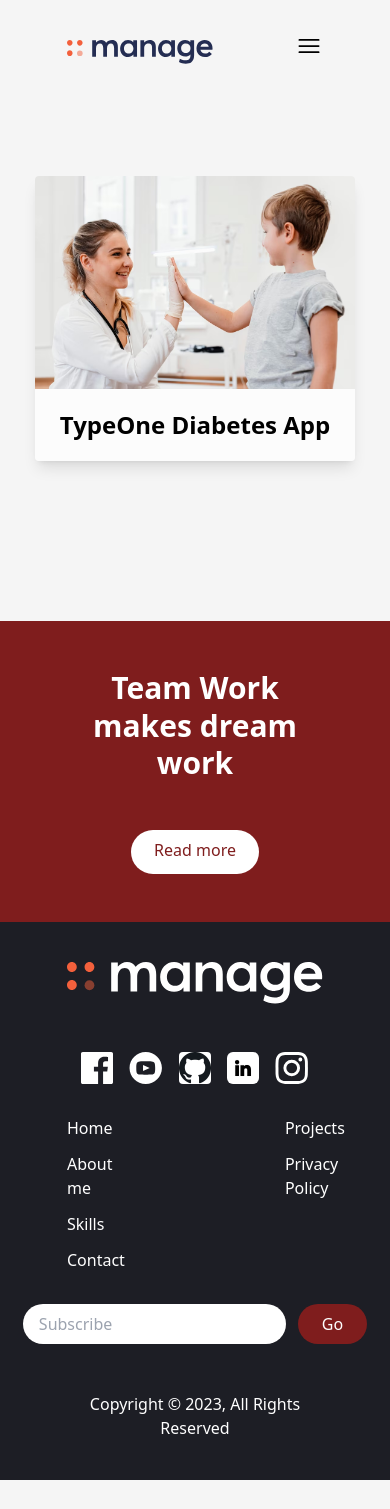
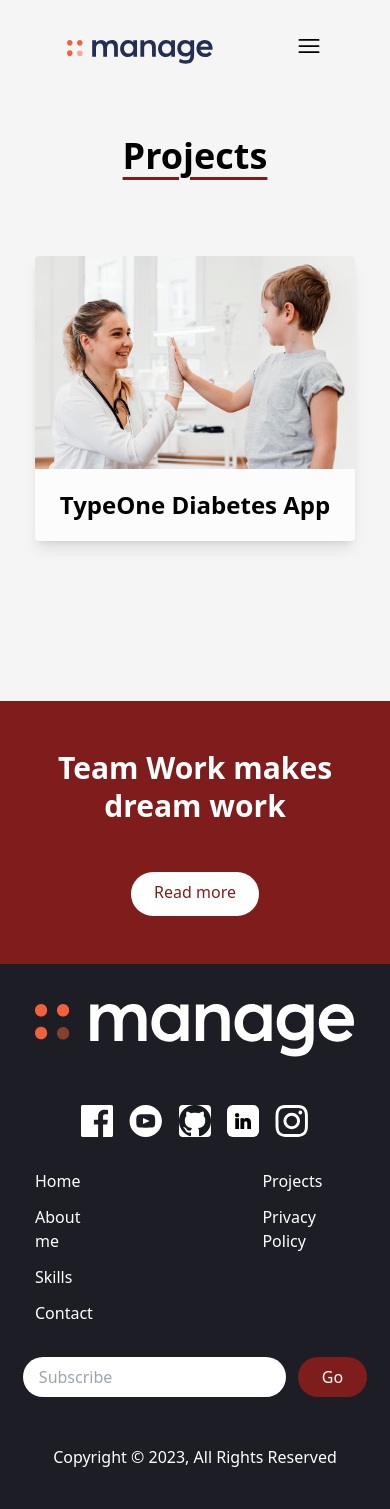
Before and after one commit to adhanif/React_Tailwind_Portfolio_APP, a React (Vite) app in the folder Frontend/: page /Portfolio in a window 390 px wide. Before the commit the page ends 1480 px from the top, so only its background shows below. Built offline with nearby package versions, Linux system fonts and the light colour scheme; the HTML template or start-up script is replaced by a standard one.

Commit message:
projects heading added in Portfolio

```diff
--- a/Frontend/src/components/CtaSection.jsx
+++ b/Frontend/src/components/CtaSection.jsx
@@ -5,7 +5,7 @@ export default function CtaSection() {
     <>
       <section className="bg-red-900 ">
         {/* flex-container  */}
-        <div className="container flex flex-col items-center justify-between px-8  py-12 mx-auto mt-40  space-y-12 md:py-16 md:flex-row md:space-y-0">
+        <div className="container flex flex-col items-center justify-between md:px-8  py-12 mx-auto mt-40  space-y-12 md:py-16 md:flex-row md:space-y-0">
           <h1 className="text-3xl font-bold leading-tight text-center text-white md:text-4xl md:max-w-xl md:text-left">
             Team Work makes dream work
           </h1>
--- a/Frontend/src/components/Footer.jsx
+++ b/Frontend/src/components/Footer.jsx
@@ -12,7 +12,7 @@ export default function Footer() {
   return (
     <>
       <footer className="bg-veryDarkBlue">
-        <div className="container flex flex-col justify-between mx-auto px-8 space-y-8 py-10  lg:flex-row  md:space-y-0  ">
+        <div className="container flex flex-col justify-between mx-auto md:px-8 space-y-8 py-10  lg:flex-row  md:space-y-0  ">
           {/* logo container  */}
           <div className="flex flex-col space-y-12 md:mb-8">
             <img src={logowhite} alt="" className="lg:h-8 " />
--- a/Frontend/src/components/HeroSection.jsx
+++ b/Frontend/src/components/HeroSection.jsx
@@ -71,7 +71,7 @@ export default function HeroSection() {
         </div>
       </div>
 
-      <h1 className=" mt-10 md:mt-40 font-bold text-6xl mb-2 text-center underline underline-offset-8 decoration-red-900 ">
+      <h1 className=" mt-20 md:mt-40 font-bold text-4xl md:text-6xl mb-2 text-center underline underline-offset-8 decoration-red-900 ">
         Services
       </h1>
       <div className="container grid grid-cols-6 gap-10    items-center md:px-8 mx-auto mt-20 mb-20 lg:grid-cols-3  md:grid-cols-2 sm:grid-cols-1 xs:grid-cols-1 ">
--- a/Frontend/src/components/Portfolio.jsx
+++ b/Frontend/src/components/Portfolio.jsx
@@ -6,6 +6,9 @@ import image from "../img/diabetes.avif";
 export default function Portfolio() {
   return (
     <>
+      <h1 className=" mt-10 md:mt-20 font-bold text-4xl md:text-6xl text-center underline underline-offset-8 decoration-red-900 ">
+        Projects
+      </h1>
       <div className="container mx-auto flex flex-col  items-center mt-20">
         <NavLink to="/finalProject">
           <ProjectCard heading={"TypeOne Diabetes App"} img={image} />
```
